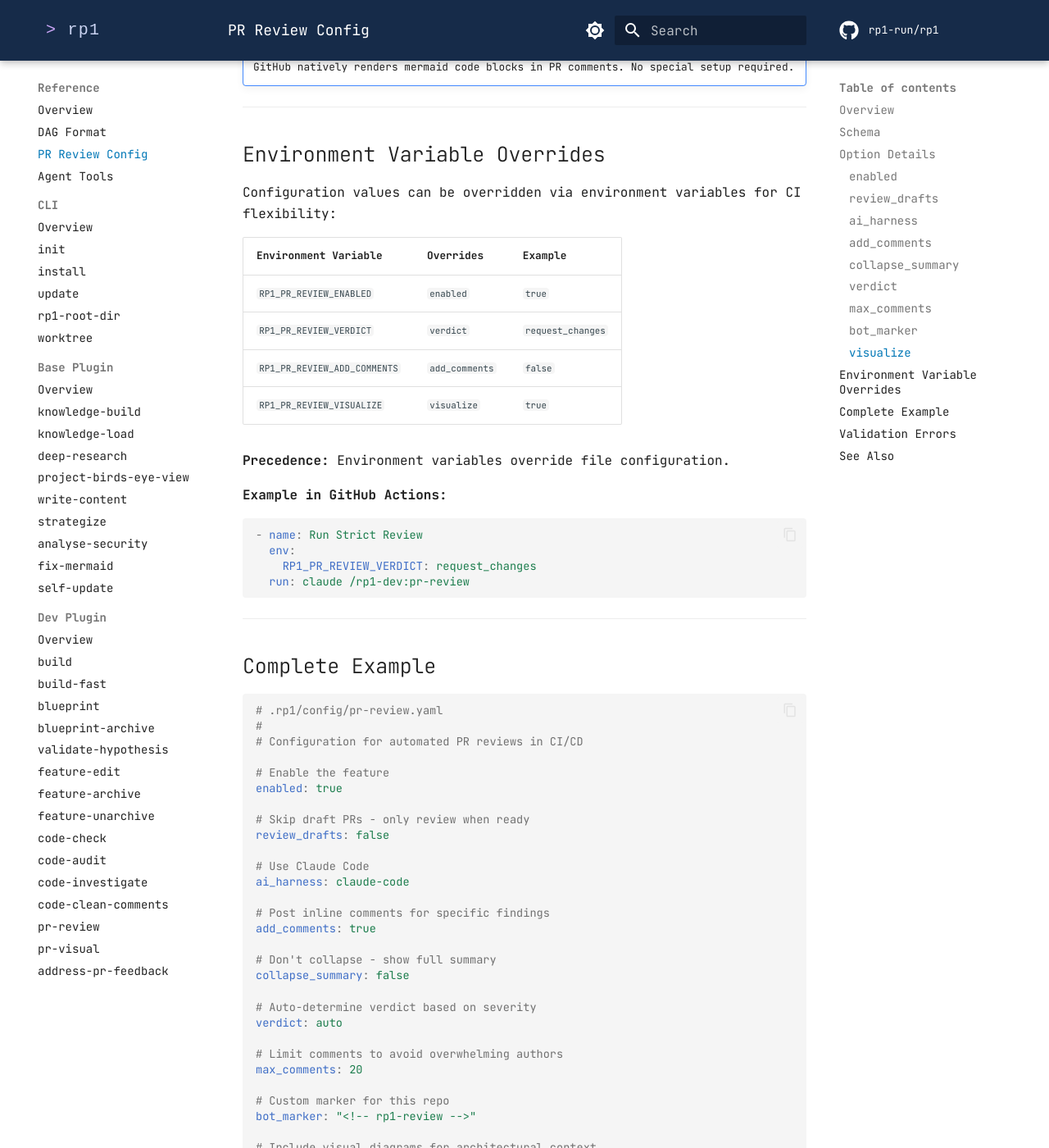
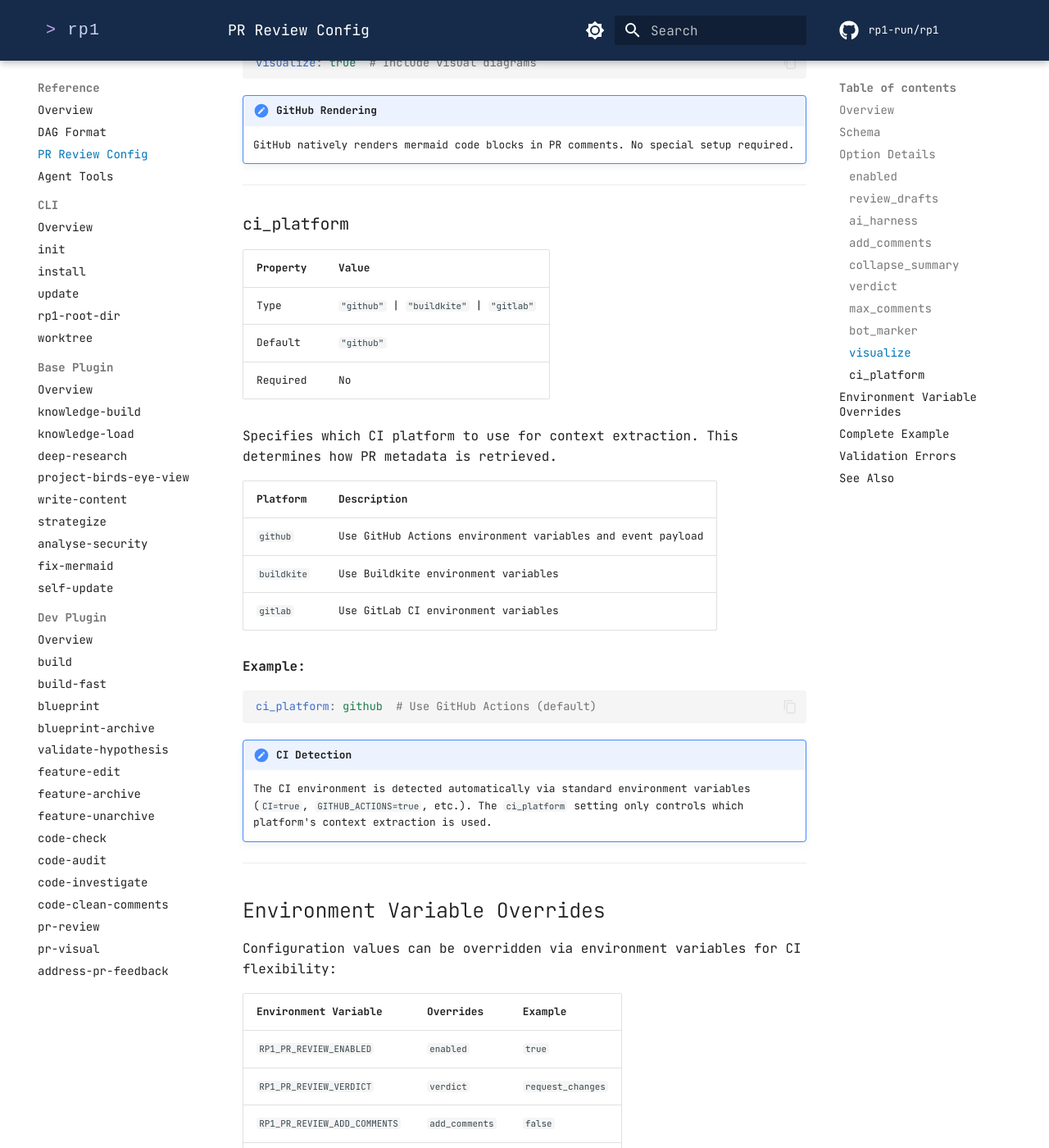
Before and after one commit to rp1-run/rp1, an MkDocs documentation site: the page built from docs/reference/pr-review-config.md, in a window 1280 px wide and 1400 px high, scrolled down 7641 px. Shown: the whole window at 82% size. Built offline with MkDocs 1.6.1 and Material for MkDocs 9.7.7, drawn with Linux system fonts in a browser that asks for light colours; comment, search, counter and statistics services are not loaded; some of the changed text lies outside the part shown.

Commit message:
fix(remote-pr-review): remove auto ci_platform, default to github
- Remove "auto" from CIPlatformConfig type in models.ts
- Update Zod schema to remove "auto" and default to "github"
- Simplify ci-detector to use explicit platform config for context extraction
- CI environment detection still uses env vars (CI, GITHUB_ACTIONS, etc.)
- Update tests to reflect new behavior
- Add ci_platform documentation section

Co-Authored-By: Claude <noreply@anthropic.com>

````diff
--- a/docs/reference/pr-review-config.md
+++ b/docs/reference/pr-review-config.md
@@ -70,6 +70,11 @@ bot_marker: "<!-- rp1-review -->"
 # Type: boolean
 # Default: false
 visualize: false
+
+# CI platform for context extraction
+# Type: "github" | "buildkite" | "gitlab"
+# Default: "github"
+ci_platform: github
 ```
 
 ---
@@ -288,6 +293,32 @@ visualize: true  # Include visual diagrams
 
 ---
 
+### ci_platform
+
+| Property | Value |
+|----------|-------|
+| Type | `"github"` \| `"buildkite"` \| `"gitlab"` |
+| Default | `"github"` |
+| Required | No |
+
+Specifies which CI platform to use for context extraction. This determines how PR metadata is retrieved.
+
+| Platform | Description |
+|----------|-------------|
+| `github` | Use GitHub Actions environment variables and event payload |
+| `buildkite` | Use Buildkite environment variables |
+| `gitlab` | Use GitLab CI environment variables |
+
+**Example:**
+```yaml
+ci_platform: github  # Use GitHub Actions (default)
+```
+
+!!! note "CI Detection"
+    The CI environment is detected automatically via standard environment variables (`CI=true`, `GITHUB_ACTIONS=true`, etc.). The `ci_platform` setting only controls which platform's context extraction is used.
+
+---
+
 ## Environment Variable Overrides
 
 Configuration values can be overridden via environment variables for CI flexibility:
@@ -344,6 +375,9 @@ bot_marker: "<!-- rp1-review -->"
 
 # Include visual diagrams for architectural context
 visualize: true
+
+# Use GitHub Actions for CI (default)
+ci_platform: github
 ```
 
 ---
@@ -356,6 +390,7 @@ Invalid configuration produces clear error messages:
 |-------|-------|-----|
 | `Invalid verdict value` | `verdict` not one of allowed values | Use `auto`, `approve`, `request_changes`, or `comment` |
 | `Invalid ai_harness value` | `ai_harness` not recognized | Use `claude-code` or `opencode` |
+| `Invalid ci_platform value` | `ci_platform` not recognized | Use `github`, `buildkite`, or `gitlab` |
 | `max_comments must be positive` | Negative or zero value | Use a positive integer |
 | `YAML parse error` | Invalid YAML syntax | Check indentation and structure |
 
````
Also changed, not shown: 5 other files.
